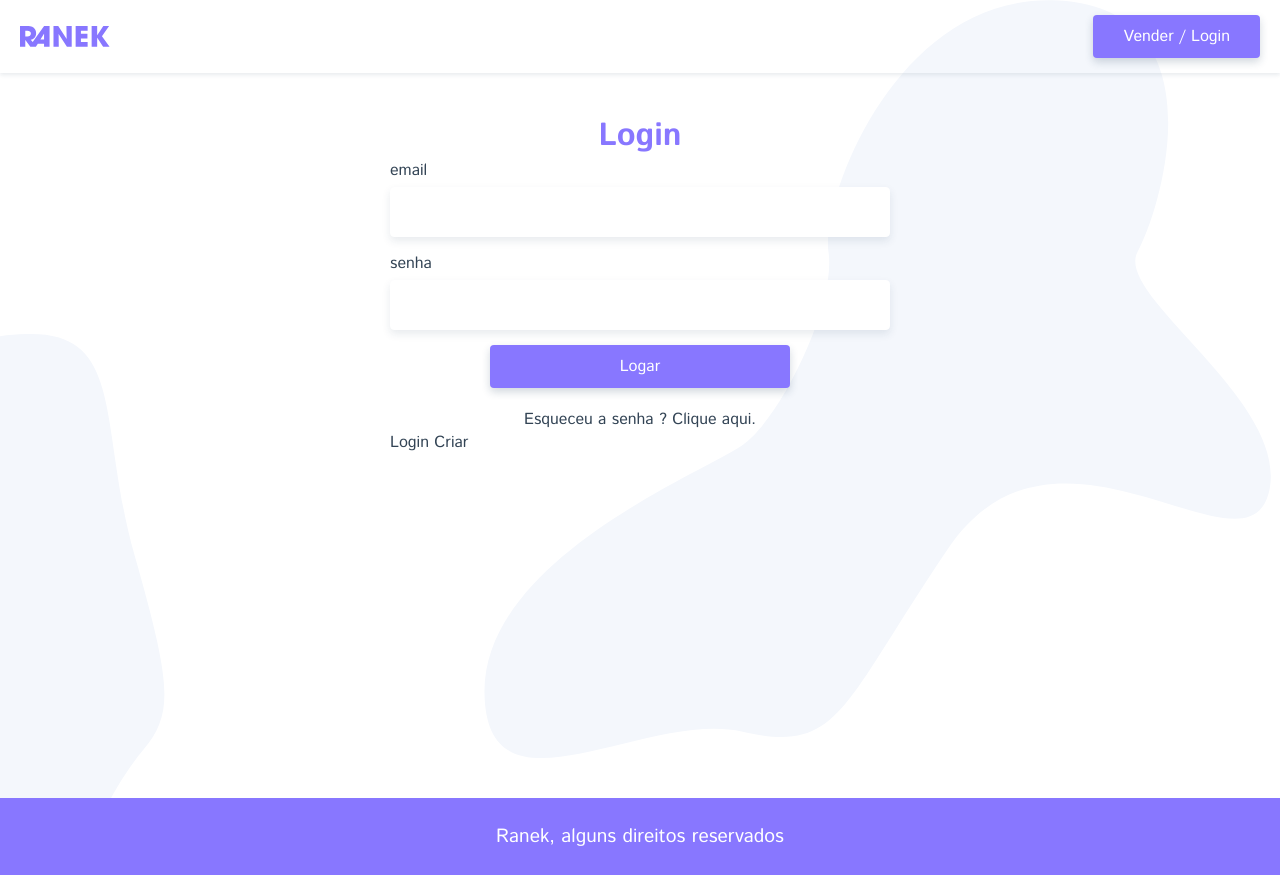
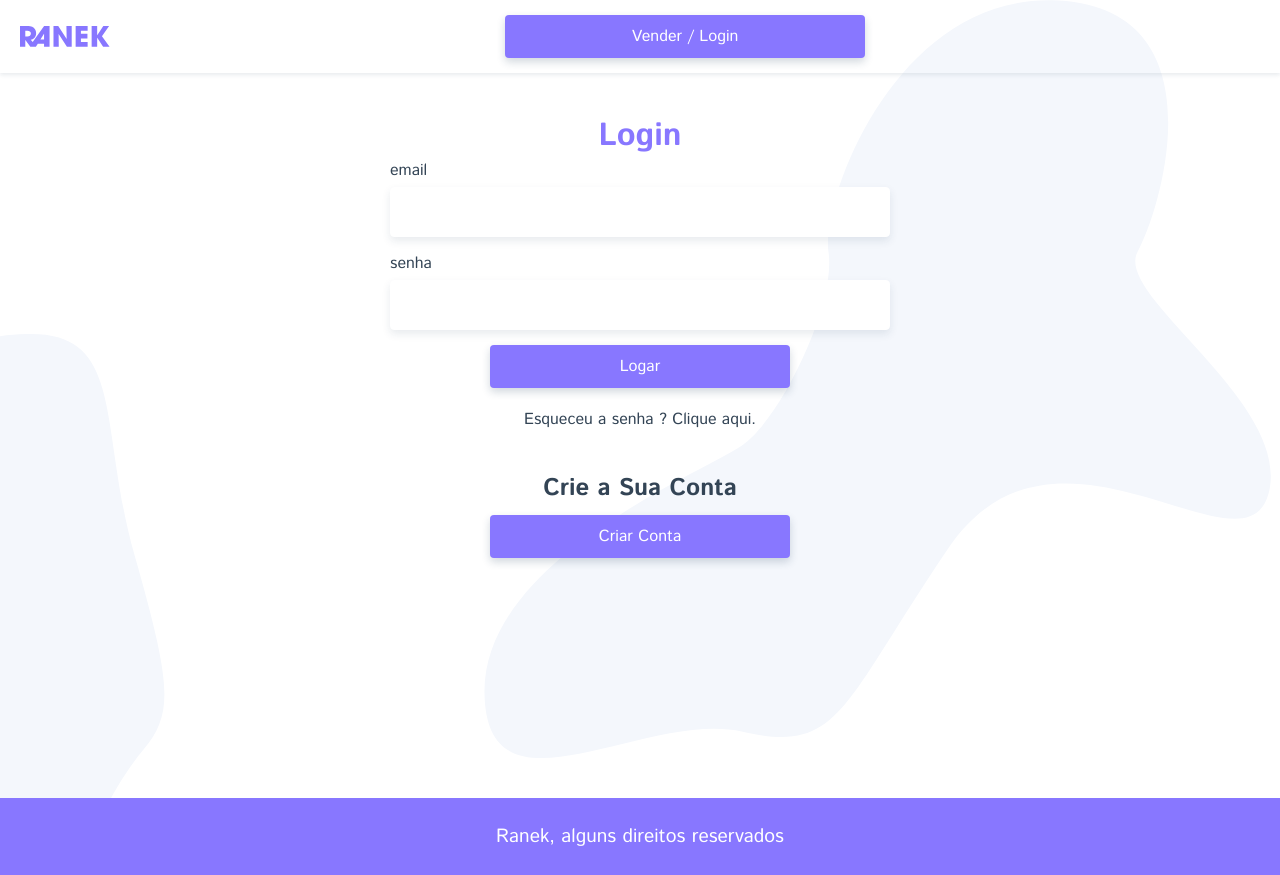
Before and after one commit to EmersonHf/ranek, a Vue app: page /login in a window 1280 px wide. Built offline with nearby package versions, Linux system fonts and the light colour scheme.

Commit message:
login page

```diff
--- a/src/components/LoginCriar.vue
+++ b/src/components/LoginCriar.vue
@@ -1,12 +1,41 @@
 <template>
-  <p>Login Criar</p>
+  <section>
+    <h2>Crie a Sua Conta</h2>
+    <transition mode="out-in">
+      <button v-if="!criar" class="btn" @click="criar = true">
+        Criar Conta
+      </button>
+      <UsuarioForm v-else>
+        <button class="btn">Criar Usuario</button>
+      </UsuarioForm>
+    </transition>
+  </section>
 </template>
 
-<script>
+<script scoped>
+import UsuarioForm from "@/components/UsuarioForm.vue";
 export default {
   name: "LoginCriar",
+  components: { UsuarioForm },
+  data() {
+    return {
+      criar: false,
+    };
+  },
 };
 </script>
 
 <style>
+h2 {
+  text-align: center;
+  margin-top: 40px;
+  margin-bottom: 10px;
+}
+
+.btn {
+  width: 100%;
+  max-width: 300px;
+  margin-left: auto;
+  margin-right: auto;
+}
 </style>
```
